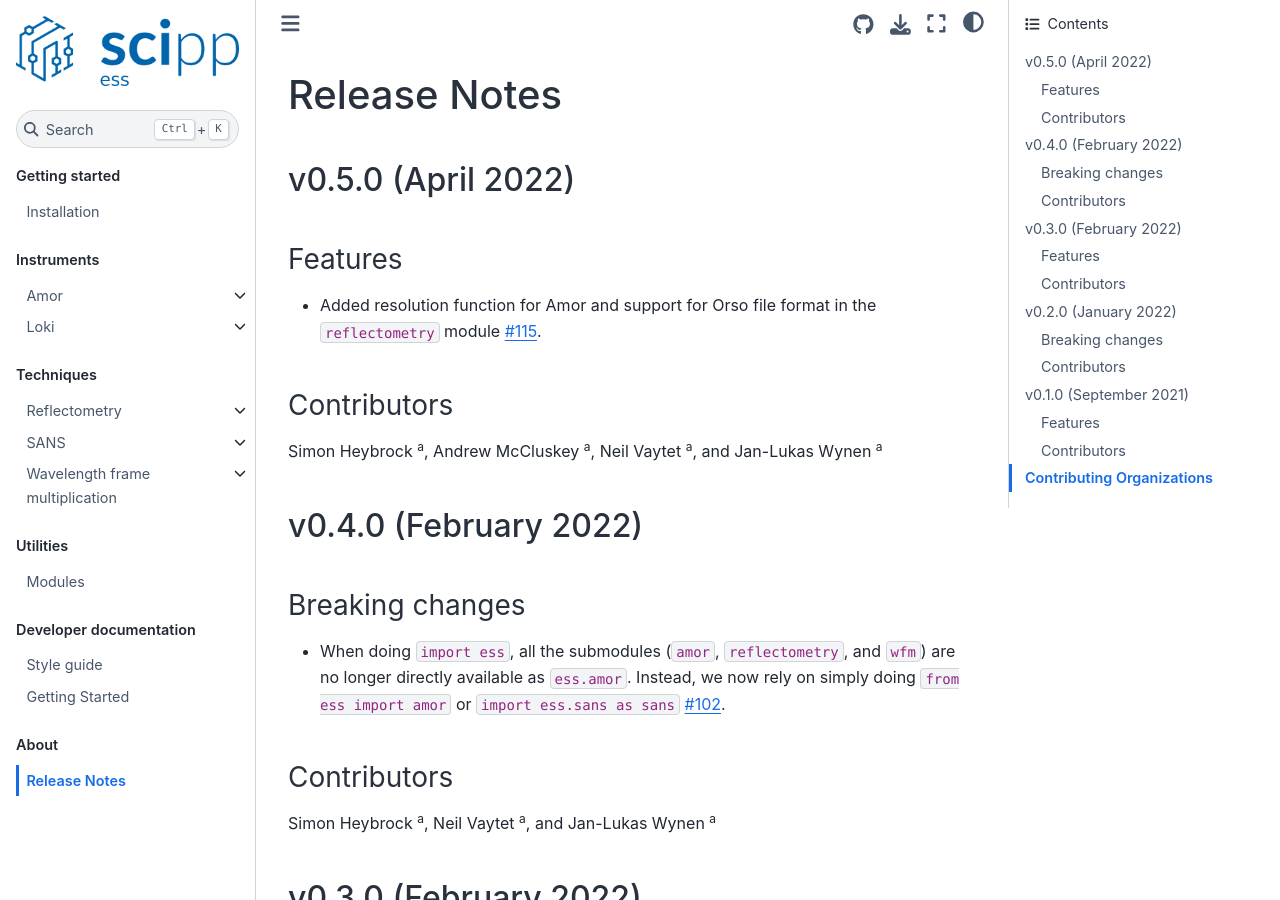
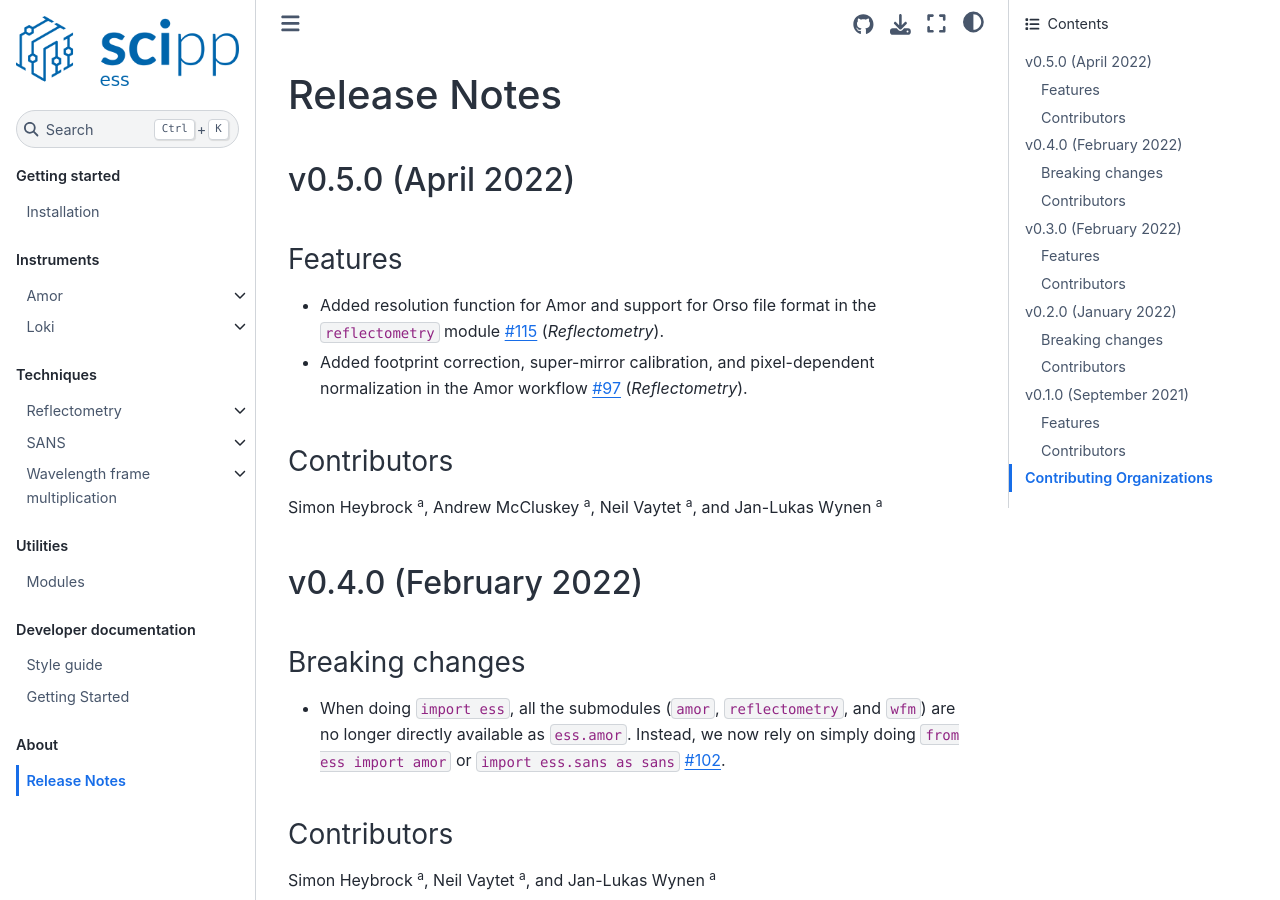
Before and after one commit to gudlot/ess, a Sphinx documentation site: the page built from docs/about/release-notes.rst, in a window 1280 px wide and 900 px high. Built offline with Sphinx 7.4.7 and the Sphinx Book theme 1.1.4, drawn with Linux system fonts in a browser that asks for light colours.

Commit message:
added normalization PR to release notes

```diff
--- a/docs/about/release-notes.rst
+++ b/docs/about/release-notes.rst
@@ -9,7 +9,8 @@ v0.5.0 (April 2022)
 Features
 ~~~~~~~~
 
-* Added resolution function for Amor and support for Orso file format in the ``reflectometry`` module `#115 <https://github.com/scipp/ess/pull/115>`_.
+* Added resolution function for Amor and support for Orso file format in the ``reflectometry`` module `#115 <https://github.com/scipp/ess/pull/115>`_ (*Reflectometry*).
+* Added footprint correction, super-mirror calibration, and pixel-dependent normalization in the Amor workflow `#97 <https://github.com/scipp/ess/pull/97>`_ (*Reflectometry*).
 
 Contributors
 ~~~~~~~~~~~~
```
